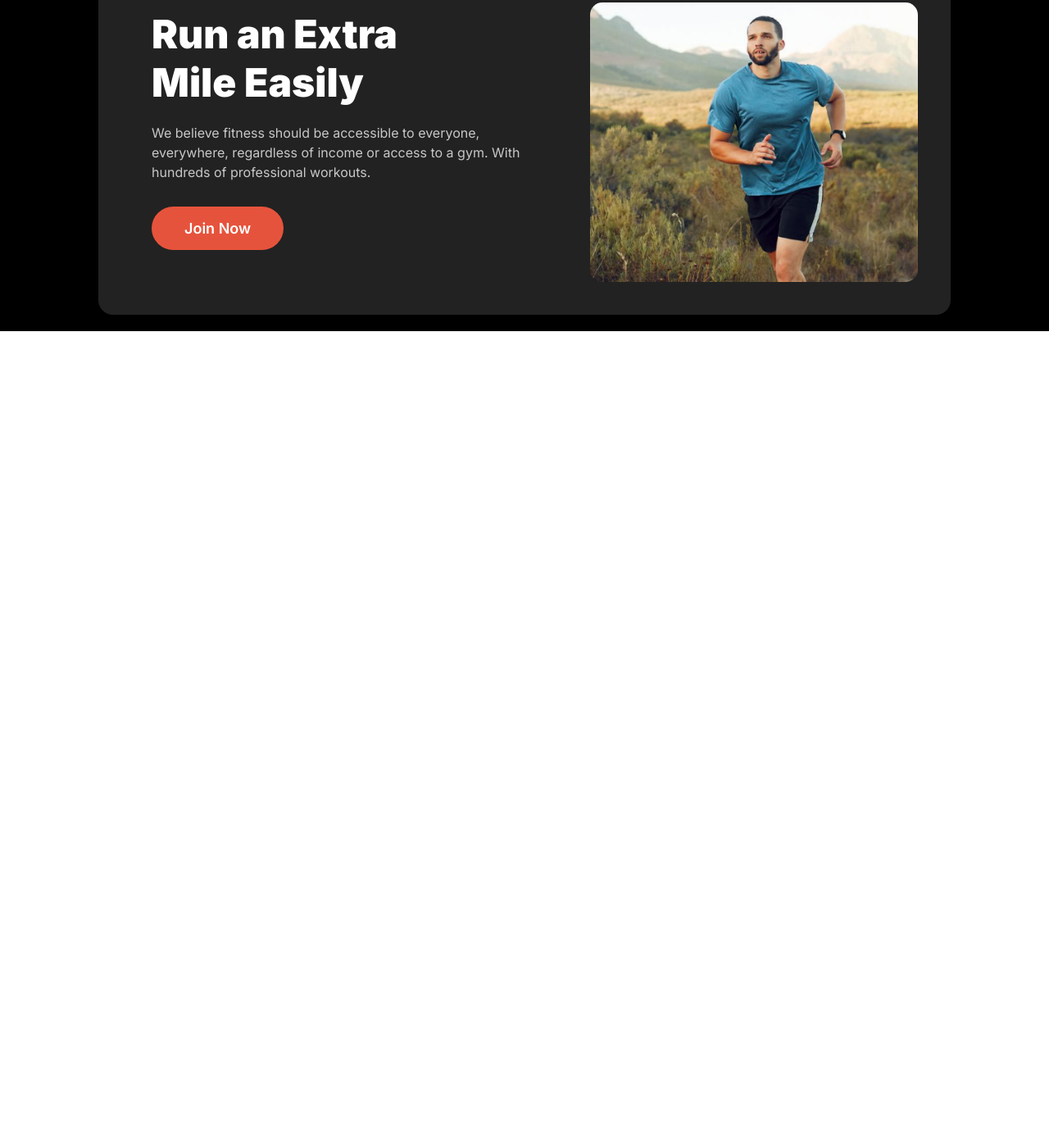
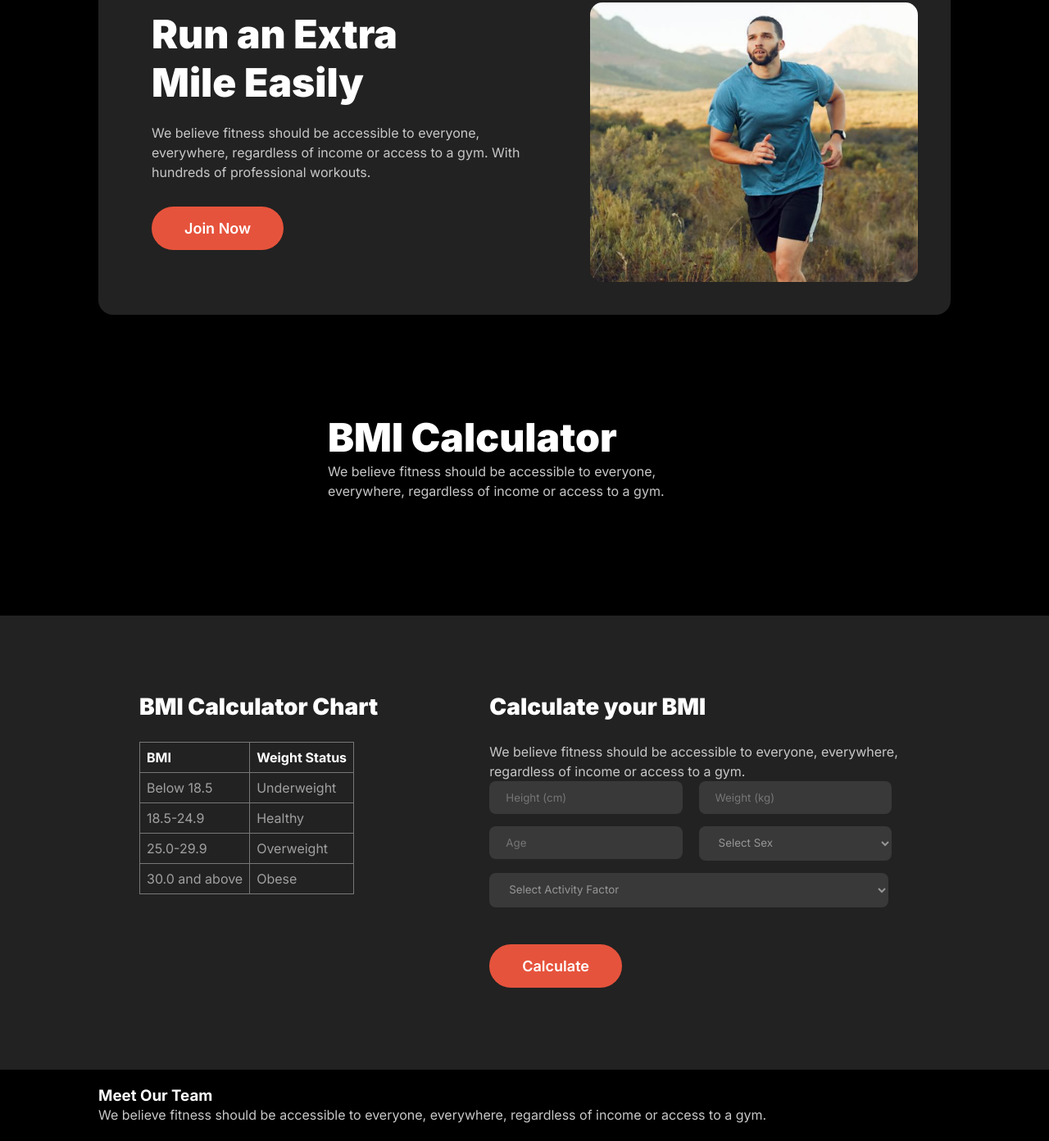
Before and after one commit to HiYasin/versatile-ui, a plain HTML site: page index.html in a window 1280 px wide. Shown: the part 1386-2778 px from the top of the page at 82% size. Before the commit the page ends 1790 px from the top, so only its background shows below. Drawn offline with Linux system fonts and the light colour scheme; a web font is replaced by a local one.

Commit message:
Calculator section is created

```diff
--- a/css/style.css
+++ b/css/style.css
@@ -176,10 +176,11 @@ p{
 
 
 /* Habit styles */
-main{
+.main1 {
     padding: 20px 120px;
     background: black;
 }
+
 .habit{
     text-align: center;
 }
@@ -245,3 +246,72 @@ main{
     transform: scale(3.2);
     translate: -150px 115px;
 }
+
+/* Calculator styles*/
+
+.main2{
+    background: rgb(34, 34, 34) ;
+
+}
+.calculator{
+    padding: 20px 120px;
+}
+.calculatorTitle{
+    width: 60%;
+    margin: 100px auto;
+    background: black;
+}
+.calculatorTitle h1{
+    font-size: 48px;
+    font-weight: 900;
+}
+.calculatorBody{
+    display: flex;
+    justify-content: space-between;
+    padding: 50px;
+}
+.bmiChart{
+    width: 50%;
+}
+.bmiCalculator{
+    width: 60%;
+}
+table {
+    border-collapse: collapse;
+    margin: 20px 0;
+}
+th, td {
+    border: 1px solid #777777;
+    padding: 8px;
+    text-align: left;
+}
+td{
+    color: rgb(160, 160, 160);
+}
+
+.calculator h2{
+font-size: 28px;
+font-weight: 900;
+line-height: 120%;
+margin: 25px 0px;
+text-align: left;
+}
+.form{
+    margin-top: 50px;
+}
+.form-group input, select{
+    padding: 12px 40px 12px 20px;border-radius: 8px;
+    background: rgba(255, 255, 255, 0.1);
+    border: none;
+    margin: 0 15px 15px 0px;
+    width: 46%;
+    color: rgb(150, 150, 150) ;
+}
+#activity{
+    width: 95%;
+}
+select > option{
+    background-color: white;
+    color: black;
+    border-radius: 10px;
+}
--- a/index.html
+++ b/index.html
@@ -55,7 +55,7 @@
             </div>
         </div>
     </header>
-    <main>
+    <section class="main1">
         <section class="habit">
             <h1 class="habitTitle">Change Your Habits</h1>
             <p class="habitSubTitle">
@@ -114,7 +114,95 @@
                 <img src="images/run.jpg" alt="">
             </div>
         </section>
-    </main>
+        <section class="calculator">
+            <div class="calculatorTitle">
+                <h1>
+                    BMI Calculator
+                </h1>
+                <p>
+                    We believe fitness should be accessible to everyone, everywhere, regardless of income or access to a gym.
+                </p>
+            </div>
+        </section>
+    </section>
+    <section class="main2">
+        <section class="calculator">
+            <div class="calculatorBody">
+                <div class="bmiChart">
+                    <h2>
+                        BMI Calculator Chart
+                    </h2>
+                    <table>
+                        <thead>
+                            <tr>
+                                <th>BMI</th>
+                                <th>Weight Status</th>
+                            </tr>
+                        </thead>
+                        <tbody>
+                            <tr>
+                                <td>Below 18.5</td>
+                                <td>Underweight</td>
+                            </tr>
+                            <tr>
+                                <td>18.5-24.9</td>
+                                <td>Healthy</td>
+                            </tr>
+                            <tr>
+                                <td>25.0-29.9</td>
+                                <td>Overweight</td>
+                            </tr>
+                            <tr>
+                                <td>30.0 and above</td>
+                                <td>Obese</td>
+                            </tr>
+                        </tbody>
+                    </table>
+                </div>
+                <div class="bmiCalculator">
+                    <h2>Calculate your BMI</h2>
+                    <p>We believe fitness should be accessible to everyone, everywhere, regardless of income or access to a gym. </p>
+                    <form id="bmiForm">
+                        <div class="form-group">
+                            <input type="number" id="height" name="height" step="0.1" placeholder="Height (cm)" required>
+                            <input type="number" id="weight" name="weight" step="0.1" placeholder="Weight (kg)" required>
+                        </div>
+                        <div class="form-group">
+                            <input type="number" id="age" name="age" min="1" placeholder="Age" required>
+                            <select id="sex" name="sex" required>
+                                <option value="" disabled selected>Select Sex</option>
+                                <option value="male">Male</option>
+                                <option value="female">Female</option>
+                                <option value="other">Other</option>
+                            </select>
+                        </div>
+                        <div class="form-group">
+                            <select id="activity" name="activity" required>
+                                <option value="" disabled selected>Select Activity Factor</option>
+                                <option value="1.2">Sedentary (little or no exercise)</option>
+                                <option value="1.375">Lightly active (light exercise/sports 1-3 days/week)</option>
+                                <option value="1.55">Moderately active (moderate exercise/sports 3-5 days/week)</option>
+                                <option value="1.725">Very active (hard exercise/sports 6-7 days a week)</option>
+                                <option value="1.9">Extra active (very hard exercise/sports & a physical job)</option>
+                            </select>
+                        </div>
+                        <div class="form-group">
+                            <button class="btn btn-primary" type="submit">Calculate</button>
+                        </div>
+                    </form>
+                </div>
+            </div>
+        </section>
+    </section>
+    <section class="main1">
+        <section class="team">
+            <h1>Meet Our Team</h1>
+            <p>We believe fitness should be accessible to everyone, everywhere, regardless of income or access to a gym.</p>
+            <div class="memberContainer">
+
+            </div>
+        </section>
+    </section>
     <footer>
 
     </footer>
```
